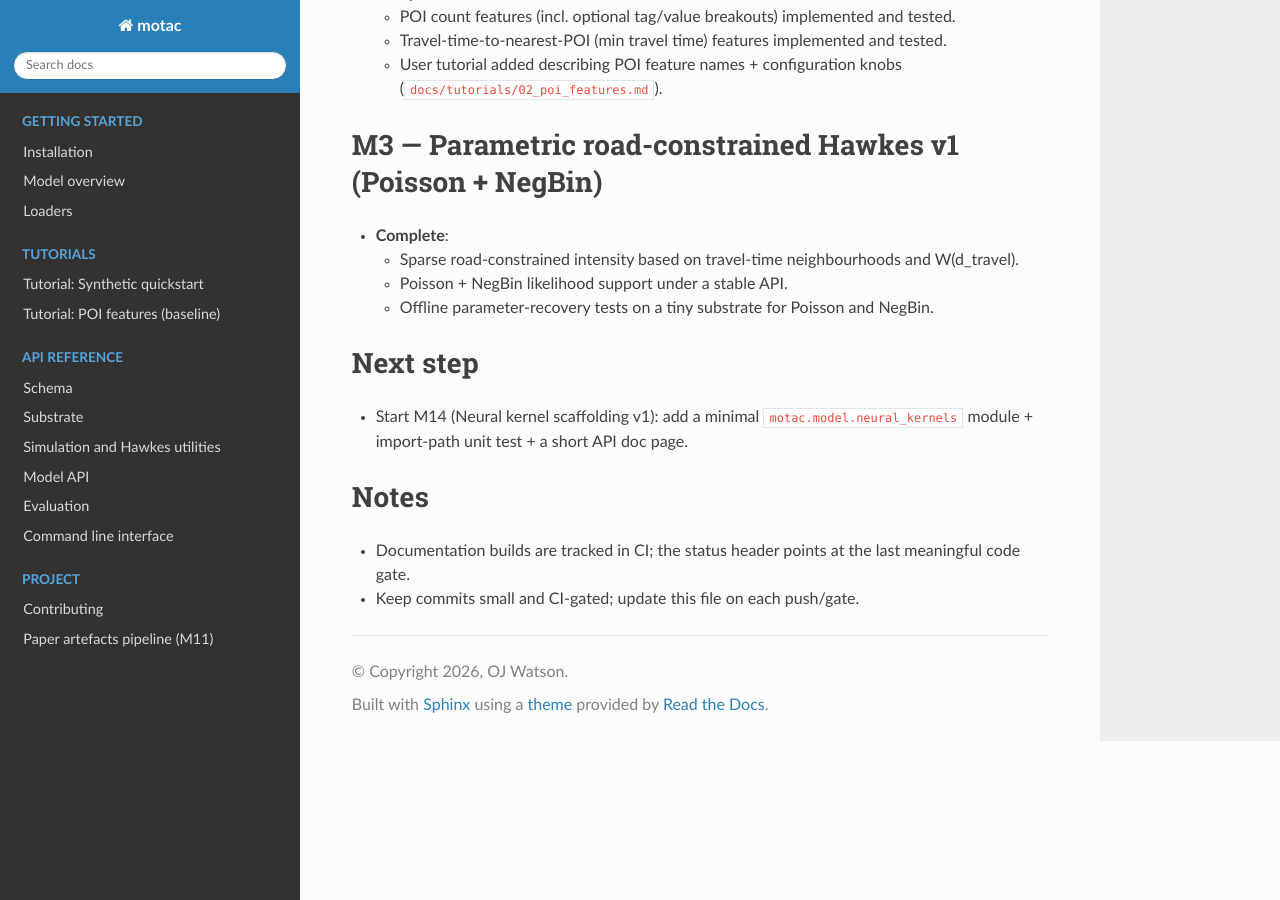
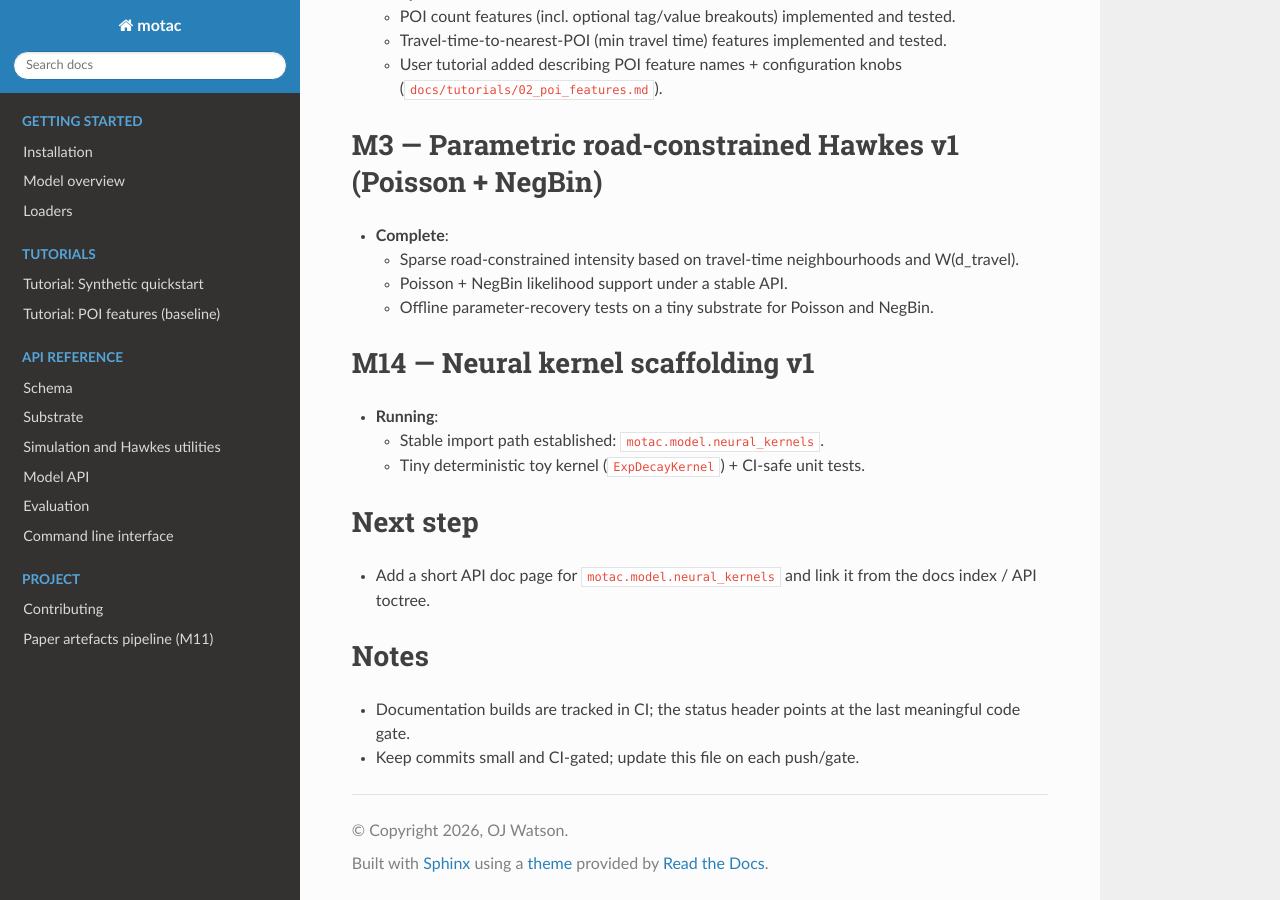
Before and after one commit to OJWatson/motac, a Sphinx documentation site: the page built from docs/STATUS.md, in a window 1280 px wide and 900 px high, scrolled down 1517 px. Built offline with Sphinx 7.4.7 and the Read the Docs theme 3.1.0, drawn with Linux system fonts in a browser that asks for light colours; some of the changed text lies outside the part shown.

Commit message:
docs: start M14 in STATUS/WORKLOG

````diff
--- a/docs/STATUS.md
+++ b/docs/STATUS.md
@@ -1,9 +1,9 @@
 ```pm-status
-milestone: M13
-state: complete
-headSha: 43c17fb3f1422c357c9cc7bf26419fe1f7376937
-ciRunUrl: https://github.com/OJWatson/motac/actions/runs/21961447269
-updatedAtUtc: 2026-02-12T19:58:30Z
+milestone: M14
+state: running
+headSha: 768b23c190cc147ddcbacbdbd4e90be1f110ae99
+ciRunUrl: (pending)
+updatedAtUtc: 2026-02-12T20:15:00Z
 ```
 
 ## Status
@@ -62,8 +62,13 @@ updatedAtUtc: 2026-02-12T19:58:30Z
   - Poisson + NegBin likelihood support under a stable API.
   - Offline parameter-recovery tests on a tiny substrate for Poisson and NegBin.
 
+## M14 — Neural kernel scaffolding v1
+- **Running**:
+  - Stable import path established: `motac.model.neural_kernels`.
+  - Tiny deterministic toy kernel (`ExpDecayKernel`) + CI-safe unit tests.
+
 ## Next step
-- Start M14 (Neural kernel scaffolding v1): add a minimal `motac.model.neural_kernels` module + import-path unit test + a short API doc page.
+- Add a short API doc page for `motac.model.neural_kernels` and link it from the docs index / API toctree.
 
 ## Notes
 - Documentation builds are tracked in CI; the status header points at the last meaningful code gate.
````
Also changed, not shown: docs/WORKLOG.md (+1 -0 lines).
